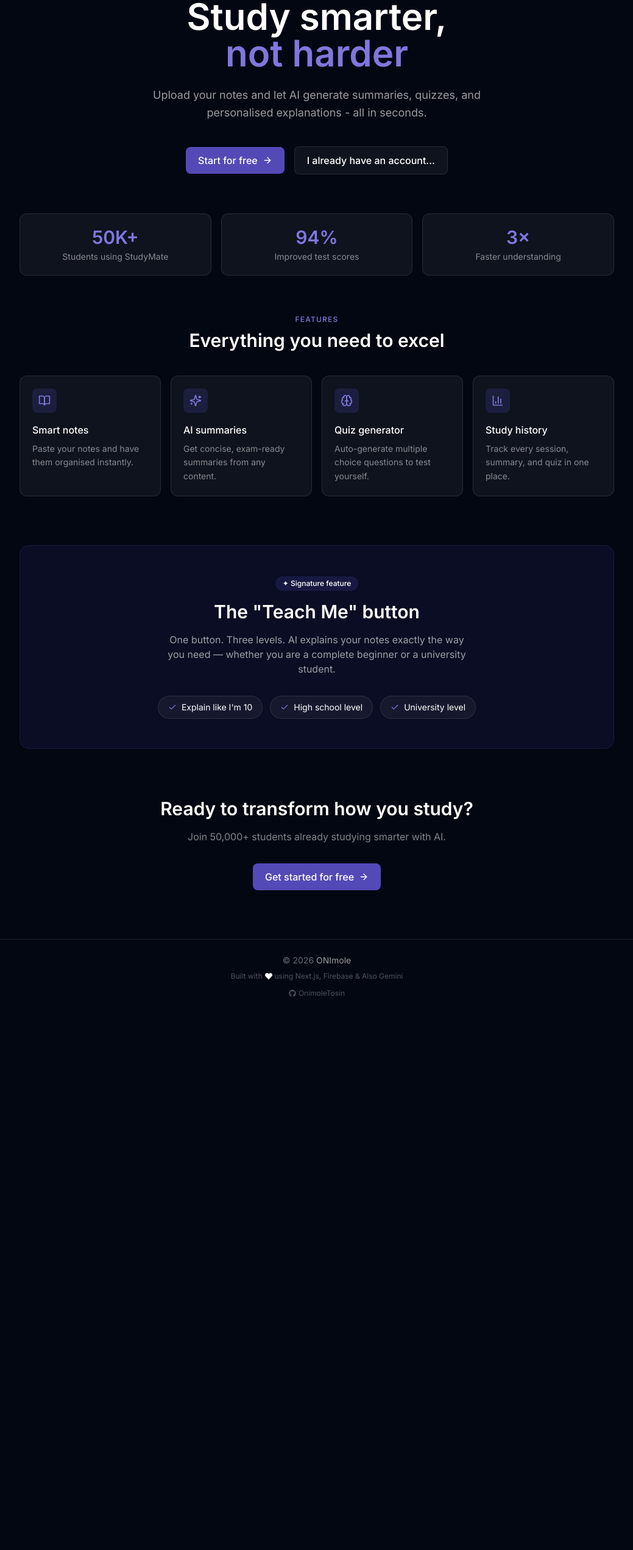
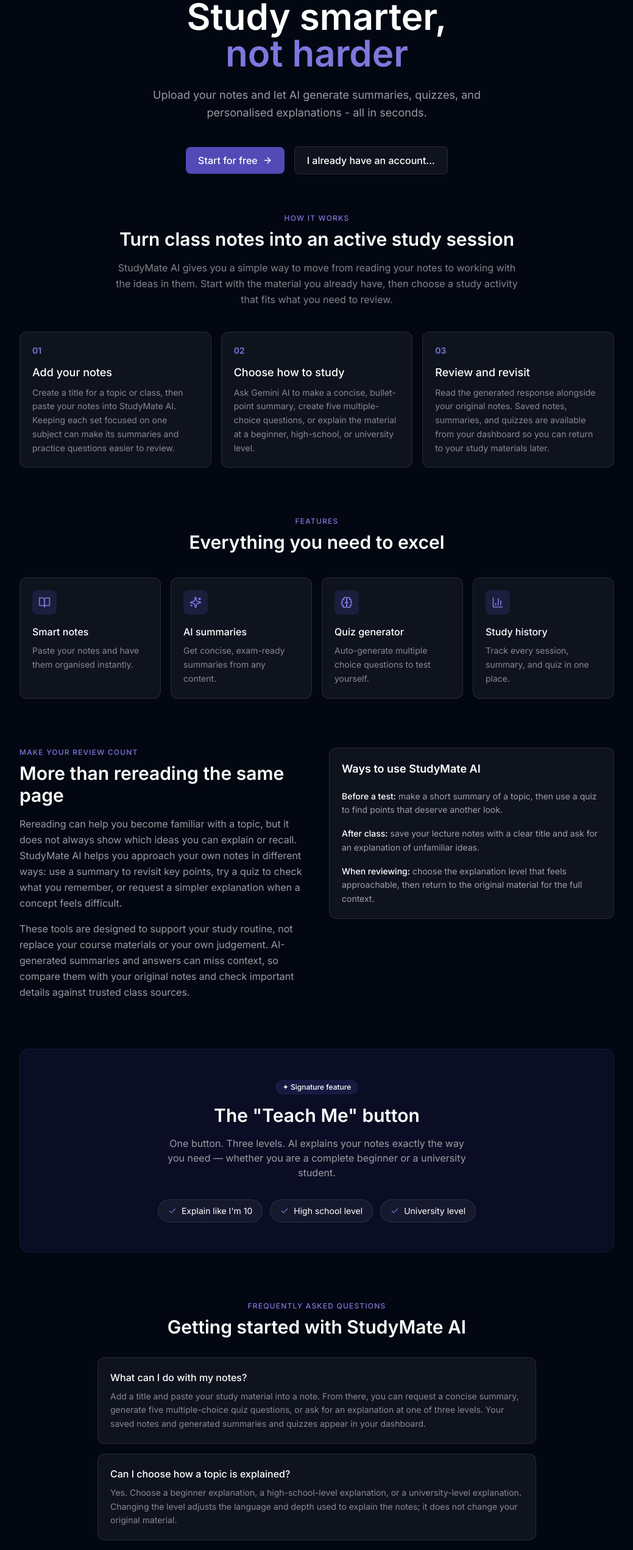
Before and after one commit to OnimoleTosin/studymate-ai, a Next.js app: page / in a window 1280 px wide. Shown: the part 234-2776 px from the top of the page at 61% size, without its empty margins (120-1159 px from the left). Before the commit the page ends 1899 px from the top, so only its background shows below. Built offline with nearby package versions, Linux system fonts and the light colour scheme; no server answers.

Commit message:
feat: enhance home page with study guidance and FAQ sections for improved user experience

```diff
--- a/app/page.tsx
+++ b/app/page.tsx
@@ -59,17 +59,41 @@ export default function Home() {
         </div>
       </section>
 
-      {/* Stats */}
-      <section className="max-w-5xl mx-auto px-6 pb-16">
-        <div className="grid grid-cols-3 gap-4">
+      {/* How it works */}
+      <section className="max-w-5xl mx-auto px-6 pb-20">
+        <p className="text-xs font-medium tracking-widest text-brand-400 uppercase mb-2 text-center">
+          How it works
+        </p>
+        <h2 className="text-3xl font-semibold text-center mb-4">
+          Turn class notes into an active study session
+        </h2>
+        <p className="text-white/50 max-w-2xl mx-auto text-center leading-relaxed mb-10">
+          StudyMate AI gives you a simple way to move from reading your notes
+          to working with the ideas in them. Start with the material you already
+          have, then choose a study activity that fits what you need to review.
+        </p>
+        <div className="grid grid-cols-1 md:grid-cols-3 gap-4">
           {[
-            { num: "50K+", label: "Students using StudyMate" },
-            { num: "94%", label: "Improved test scores" },
-            { num: "3×", label: "Faster understanding" },
-          ].map((s) => (
-            <div key={s.label} className="card text-center">
-              <p className="text-3xl font-semibold text-brand-400">{s.num}</p>
-              <p className="text-sm text-white/50 mt-1">{s.label}</p>
+            {
+              step: "01",
+              title: "Add your notes",
+              desc: "Create a title for a topic or class, then paste your notes into StudyMate AI. Keeping each set focused on one subject can make its summaries and practice questions easier to review.",
+            },
+            {
+              step: "02",
+              title: "Choose how to study",
+              desc: "Ask Gemini AI to make a concise, bullet-point summary, create five multiple-choice questions, or explain the material at a beginner, high-school, or university level.",
+            },
+            {
+              step: "03",
+              title: "Review and revisit",
+              desc: "Read the generated response alongside your original notes. Saved notes, summaries, and quizzes are available from your dashboard so you can return to your study materials later.",
+            },
+          ].map((item) => (
+            <div key={item.step} className="card">
+              <p className="text-sm font-semibold text-brand-400 mb-3">{item.step}</p>
+              <h3 className="font-medium text-lg mb-2">{item.title}</h3>
+              <p className="text-sm text-white/50 leading-relaxed">{item.desc}</p>
             </div>
           ))}
         </div>
@@ -97,6 +121,55 @@ export default function Home() {
         </div>
       </section>
 
+      {/* Study guidance */}
+      <section className="max-w-5xl mx-auto px-6 pb-20">
+        <div className="grid grid-cols-1 md:grid-cols-2 gap-10 items-start">
+          <div>
+            <p className="text-xs font-medium tracking-widest text-brand-400 uppercase mb-2">
+              Make your review count
+            </p>
+            <h2 className="text-3xl font-semibold mb-4">
+              More than rereading the same page
+            </h2>
+            <p className="text-white/60 leading-relaxed mb-4">
+              Rereading can help you become familiar with a topic, but it does
+              not always show which ideas you can explain or recall. StudyMate
+              AI helps you approach your own notes in different ways: use a
+              summary to revisit key points, try a quiz to check what you
+              remember, or request a simpler explanation when a concept feels
+              difficult.
+            </p>
+            <p className="text-white/60 leading-relaxed">
+              These tools are designed to support your study routine, not
+              replace your course materials or your own judgement. AI-generated
+              summaries and answers can miss context, so compare them with your
+              original notes and check important details against trusted class
+              sources.
+            </p>
+          </div>
+          <div className="card">
+            <h3 className="font-semibold text-lg mb-5">Ways to use StudyMate AI</h3>
+            <ul className="space-y-4 text-sm text-white/60 leading-relaxed">
+              <li>
+                <span className="text-white font-medium">Before a test:</span>{" "}
+                make a short summary of a topic, then use a quiz to find points
+                that deserve another look.
+              </li>
+              <li>
+                <span className="text-white font-medium">After class:</span>{" "}
+                save your lecture notes with a clear title and ask for an
+                explanation of unfamiliar ideas.
+              </li>
+              <li>
+                <span className="text-white font-medium">When reviewing:</span>{" "}
+                choose the explanation level that feels approachable, then
+                return to the original material for the full context.
+              </li>
+            </ul>
+          </div>
+        </div>
+      </section>
+
       {/* Teach Me feature callout */}
       <section className="max-w-5xl mx-auto px-6 pb-20">
         <div className="bg-brand-600/10 border border-brand-600/20 rounded-2xl p-8 md:p-12 text-center">
@@ -117,10 +190,52 @@ export default function Home() {
         </div>
       </section>
 
+      {/* FAQ */}
+      <section className="max-w-3xl mx-auto px-6 pb-20">
+        <p className="text-xs font-medium tracking-widest text-brand-400 uppercase mb-2 text-center">
+          Frequently asked questions
+        </p>
+        <h2 className="text-3xl font-semibold text-center mb-8">
+          Getting started with StudyMate AI
+        </h2>
+        <div className="space-y-4">
+          <div className="card">
+            <h3 className="font-medium mb-2">What can I do with my notes?</h3>
+            <p className="text-sm text-white/50 leading-relaxed">
+              Add a title and paste your study material into a note. From there,
+              you can request a concise summary, generate five multiple-choice
+              quiz questions, or ask for an explanation at one of three levels.
+              Your saved notes and generated summaries and quizzes appear in
+              your dashboard.
+            </p>
+          </div>
+          <div className="card">
+            <h3 className="font-medium mb-2">Can I choose how a topic is explained?</h3>
+            <p className="text-sm text-white/50 leading-relaxed">
+              Yes. Choose a beginner explanation, a high-school-level
+              explanation, or a university-level explanation. Changing the
+              level adjusts the language and depth used to explain the notes;
+              it does not change your original material.
+            </p>
+          </div>
+          <div className="card">
+            <h3 className="font-medium mb-2">Does StudyMate AI replace my textbooks or teacher?</h3>
+            <p className="text-sm text-white/50 leading-relaxed">
+              No. StudyMate AI is a study aid that generates responses from the
+              notes you provide. Use it to organize review and practise
+              recalling ideas, but verify important facts with your course
+              materials, instructor, or other trusted sources.
+            </p>
+          </div>
+        </div>
+      </section>
+
       {/* CTA */}
       <section className="max-w-5xl mx-auto px-6 pb-20 text-center">
         <h2 className="text-3xl font-semibold mb-4">Ready to transform how you study?</h2>
-        <p className="text-white/50 mb-8">Join 50,000+ students already studying smarter with AI.</p>
+        <p className="text-white/50 mb-8">
+          Create an account, add a set of notes, and choose a way to review.
+        </p>
         <Link href="/register" className="btn-primary inline-flex items-center gap-2">
           Get started for free <ArrowRight size={16} />
         </Link>
```
